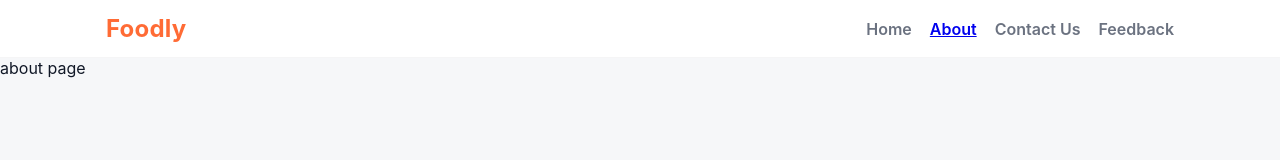
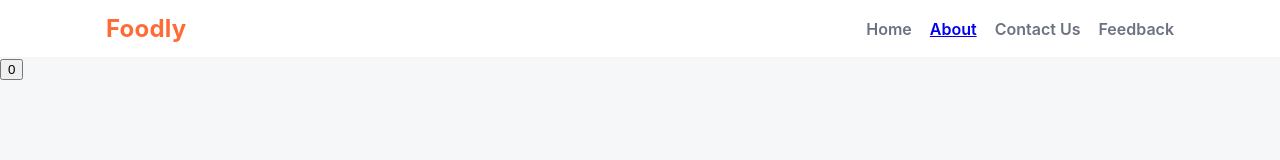
Before and after one commit to Raghav000001/restro_app, a React (Vite) app: page /about in a window 1280 px wide. Shown: the top 160 px of the page. Built offline with nearby package versions, Linux system fonts and the light colour scheme; no server answers.

Commit message:
class based components

```diff
--- a/src/components/About.jsx
+++ b/src/components/About.jsx
@@ -1,11 +1,27 @@
-import React from 'react'
+import React, { Component } from 'react'
+import User from './User'
 
-const About = () => {
-  return (
-    <div>
-      about page
-    </div>
-  )
+
+    class About extends Component {
+
+       constructor() {
+        super()
+
+       }
+
+     componentDidMount(){
+      console.log("componentDidMount of about page is called ");
+     }
+
+  render() {
+    console.log("render of about is called");
+    return (
+      <div>
+         <User name={"raghav"} age={21} />
+      </div>
+    )
+  }
 }
 
-export default About
+
+export default About;
--- /dev/null
+++ b/src/components/User.jsx
@@ -0,0 +1,62 @@
+import { Component } from "react";
+
+
+  class User extends Component {
+
+       constructor(props){
+          super(props)
+
+          this.state = {
+             count:0,
+             age:21,
+             name:"test"
+          }
+
+          console.log("constructor is called");
+
+        }
+
+
+        async componentDidMount(){
+         const res =   await fetch("https://jsonplaceholder.typicode.com/users")
+         const json = await res.json()
+         console.log("componentDidMount is called");
+         console.log(json);
+        }
+
+        componentDidUpdate(){
+            console.log("component did update called");
+        }
+
+        componentWillUnmount(){
+            console.log("component is unmounted");
+        }
+
+        render() {
+         const {name,age} = this.props
+         const {count} = this.state
+
+         console.log("render is called");
+
+
+        return(
+             <div>
+                 {/* <button> {name} </button>
+                 <p> {age} </p> */}
+                 <button onClick={()=> {
+                    //  this.state.count = this.state.count+1
+                    this.setState({
+                        count:this.state.count+1
+                    })
+                     console.log(this.state.count);
+                 }}>
+                     {this.state.count}
+                 </button>
+             </div>
+        )
+     }
+
+  }
+
+
+  export default User;
```
